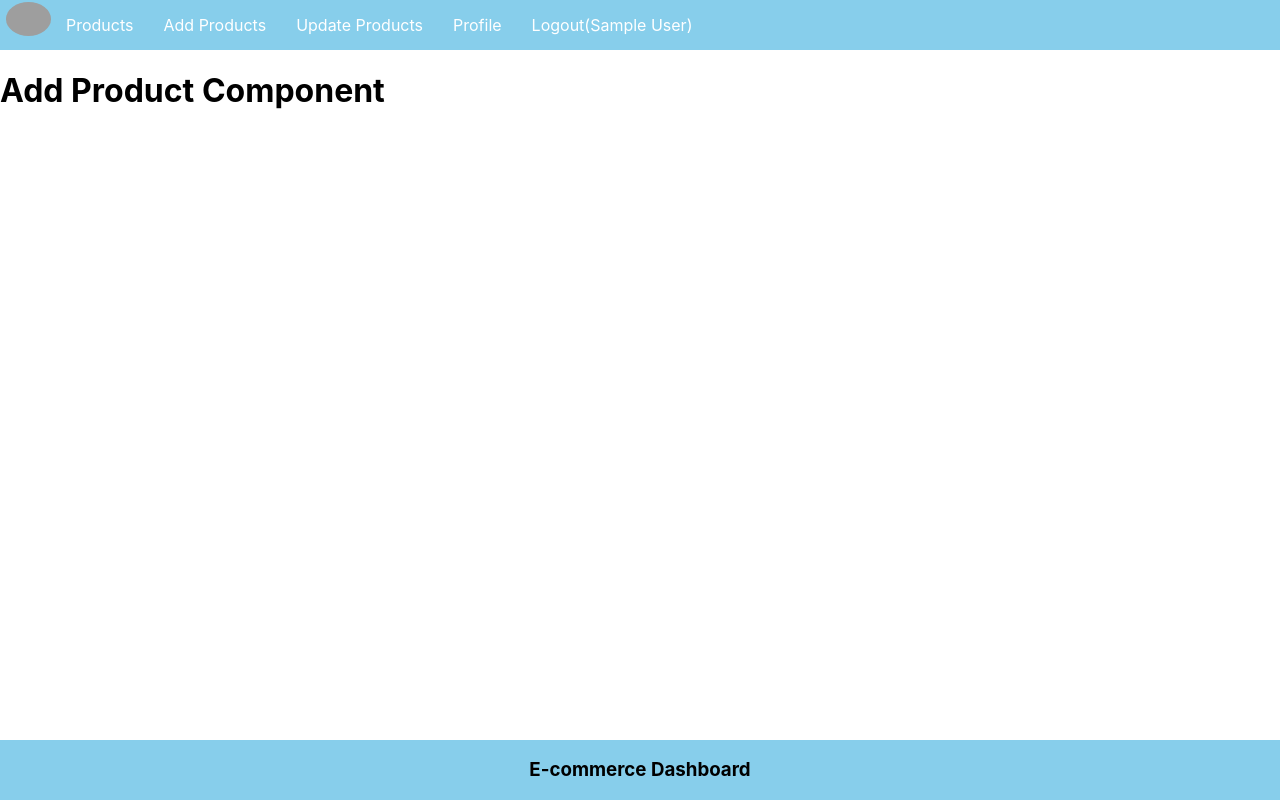
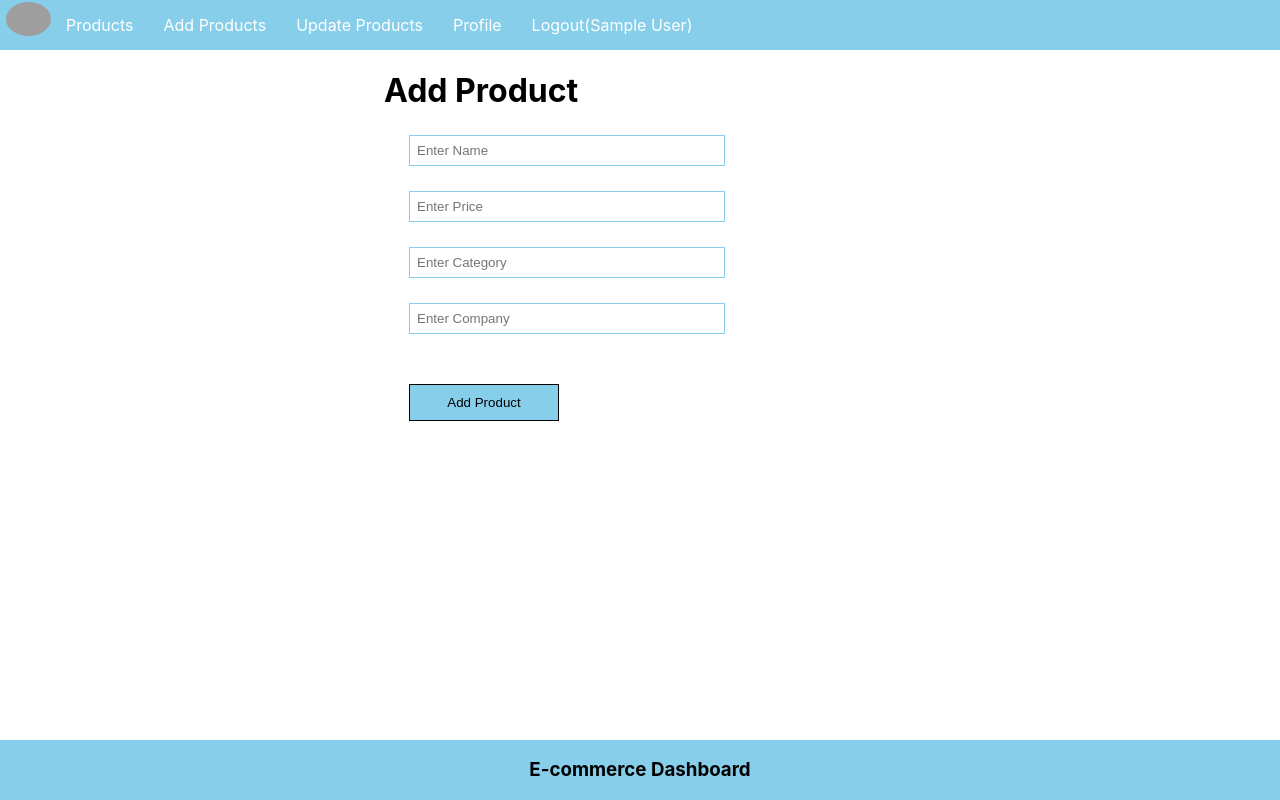
Before and after one commit to hassoo12/e-dashboard-frontend, a React (Create React App) app: page /add in a window 1280 px wide. Built offline with nearby package versions, Linux system fonts and the light colour scheme; sample sign-in values are in the browser's storage; grey boxes are pictures that could not be loaded.

Commit message:
add-Product UI

```diff
--- a/src/App.css
+++ b/src/App.css
@@ -45,7 +45,7 @@
   cursor: pointer;
 }
 
-.register{
+.register,.addProduct{
   margin-left: 30%;
 }
 .login{
--- a/src/App.js
+++ b/src/App.js
@@ -5,6 +5,7 @@ import Footer from './components/Footer';
 import SignUp from './components/SignUp';
 import PrivateComponent from './components/PrivateComponent';
 import Login from './components/Login';
+import AddProduct from './components/AddProduct';
 
 function App() {
   return (
@@ -15,7 +16,7 @@ function App() {
 
         <Route element={<PrivateComponent/>}>
         <Route path='/' element={<h1>Product Listing Component</h1>}/>
-        <Route path='/add' element={<h1>Add Product Component</h1>}/>
+        <Route path='/add' element={<AddProduct/>}/>
         <Route path='/update' element={<h1>Update Product Component</h1>}/>
         <Route path='/logout' element={<h1>Logout Component</h1>}/>
         <Route path='/profile' element={<h1>Profile Component</h1>}/>
--- /dev/null
+++ b/src/components/AddProduct.js
@@ -0,0 +1,43 @@
+import React from "react";
+import { useState } from "react";
+
+const AddProduct=()=>{
+    const[name,setName]=useState("");
+    const[price,setPrice]=useState("");
+    const[category,setCategory]=useState("");
+    const[company,setCompany]=useState("");
+
+    const consoleData=()=>{
+        console.log(name,price,category,company)
+    }
+
+
+
+    return(
+        <div className="addProduct">
+            <h1>Add Product</h1>
+
+            <input type="text" placeholder="Enter Name" className="inputBox"
+            value={name} onChange={(e)=>setName(e.target.value)}
+            />
+
+            <input type="text" placeholder="Enter Price" className="inputBox"
+            value={price} onChange={(e)=>setPrice(e.target.value)}
+            />
+
+            <input type="text" placeholder="Enter Category" className="inputBox"
+            value={category} onChange={(e)=>setCategory(e.target.value)}
+            />
+
+            <input type="text" placeholder="Enter Company" className="inputBox"
+            value={company} onChange={(e)=>setCompany(e.target.value)}
+            />
+
+            <button type="button" className="appButton"
+            onClick={consoleData}>
+
+                Add Product</button>
+        </div>
+    )
+}
+export default AddProduct;
```
